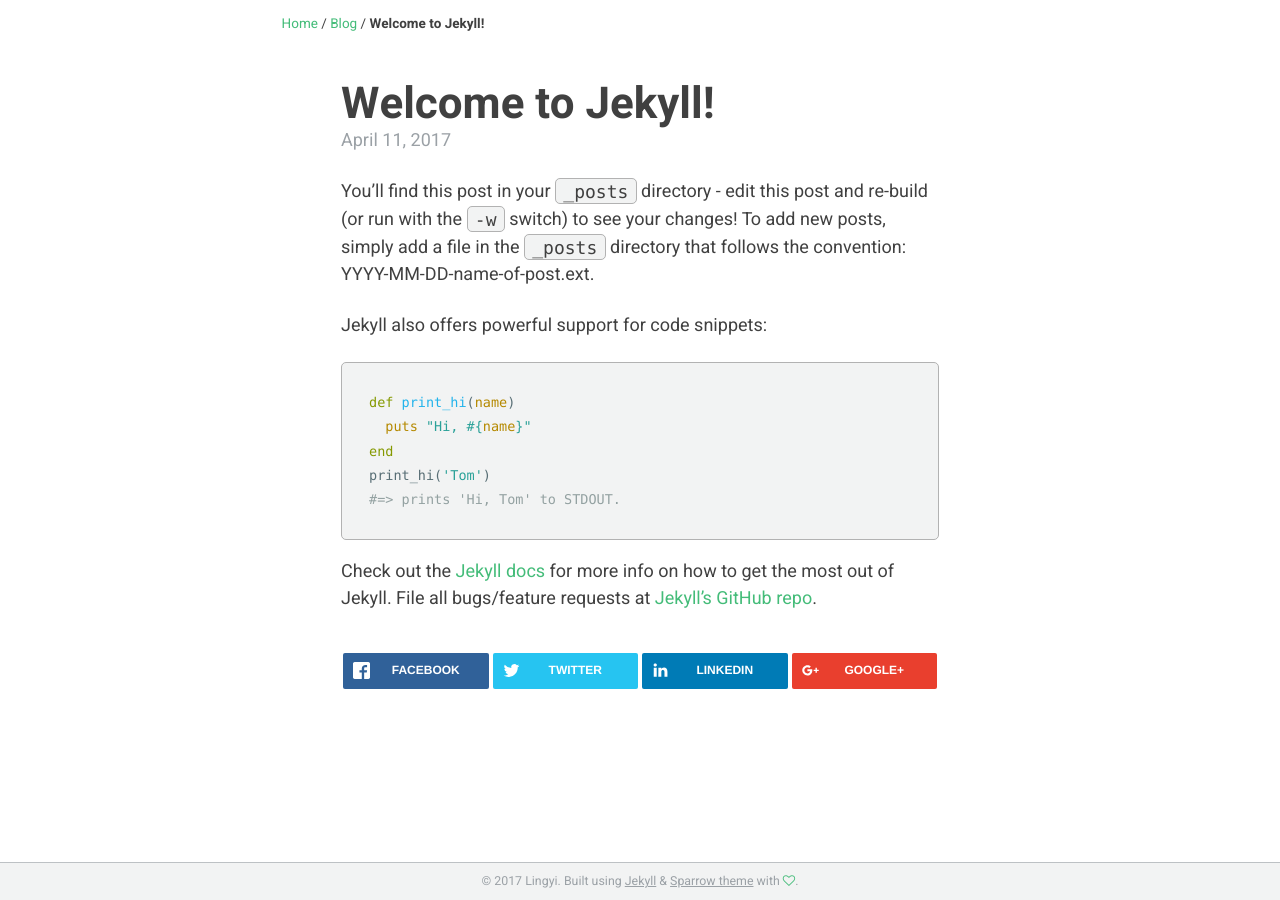
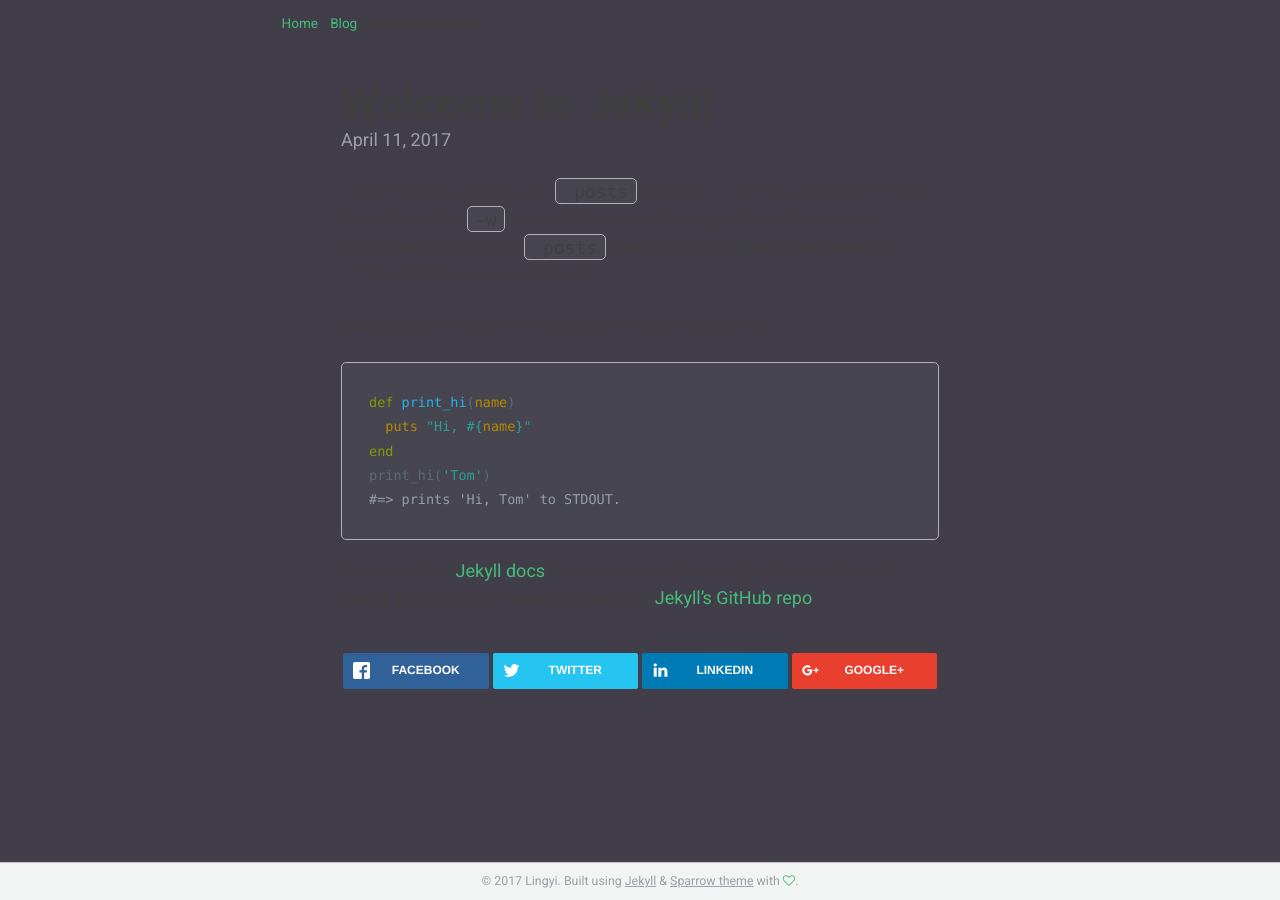
Before and after one commit to BarrelTitor/main, a Jekyll site: the page built from _posts/2017-04-11-welcome-to-jekyll.md, in a window 1280 px wide. Built offline with Jekyll 4.4.1, drawn with Linux system fonts in a browser that asks for light colours.

Commit message:
Update _variables.scss

```diff
--- a/_sass/_variables.scss
+++ b/_sass/_variables.scss
@@ -34,10 +34,10 @@ $green                      : mix(#000, #50dd8e, 15%);
 $theme-color                : $green;
 $gray                       : #7a8288 !default;
 
-$body-color                 : #fff !default;
-$background-color           : #fff !default;
-$code-background-color      : mix(#fff, $gray, 90%) !default;
-$blockquote-background-color: mix(#fff, $gray, 90%) !default;
+$body-color                 : #413e4a !default;
+$background-color           : #413e4a !default;
+$code-background-color      : mix(#413e4a, $gray, 90%) !default;
+$blockquote-background-color: mix(#413e4a, $gray, 90%) !default;
 $text-color                 : #404040 !default;
 $border-color               : #b2b2b2 !default;
 
```
